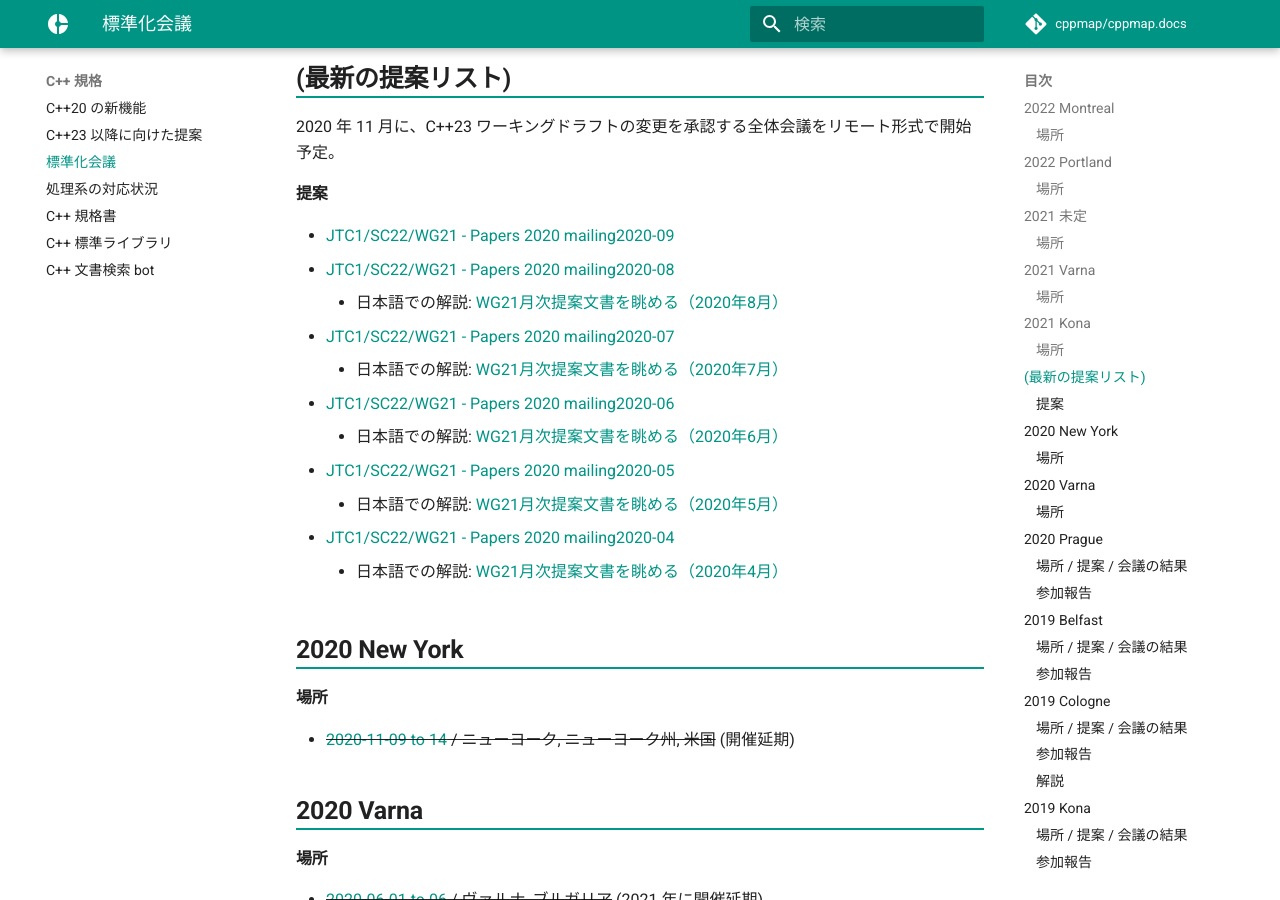
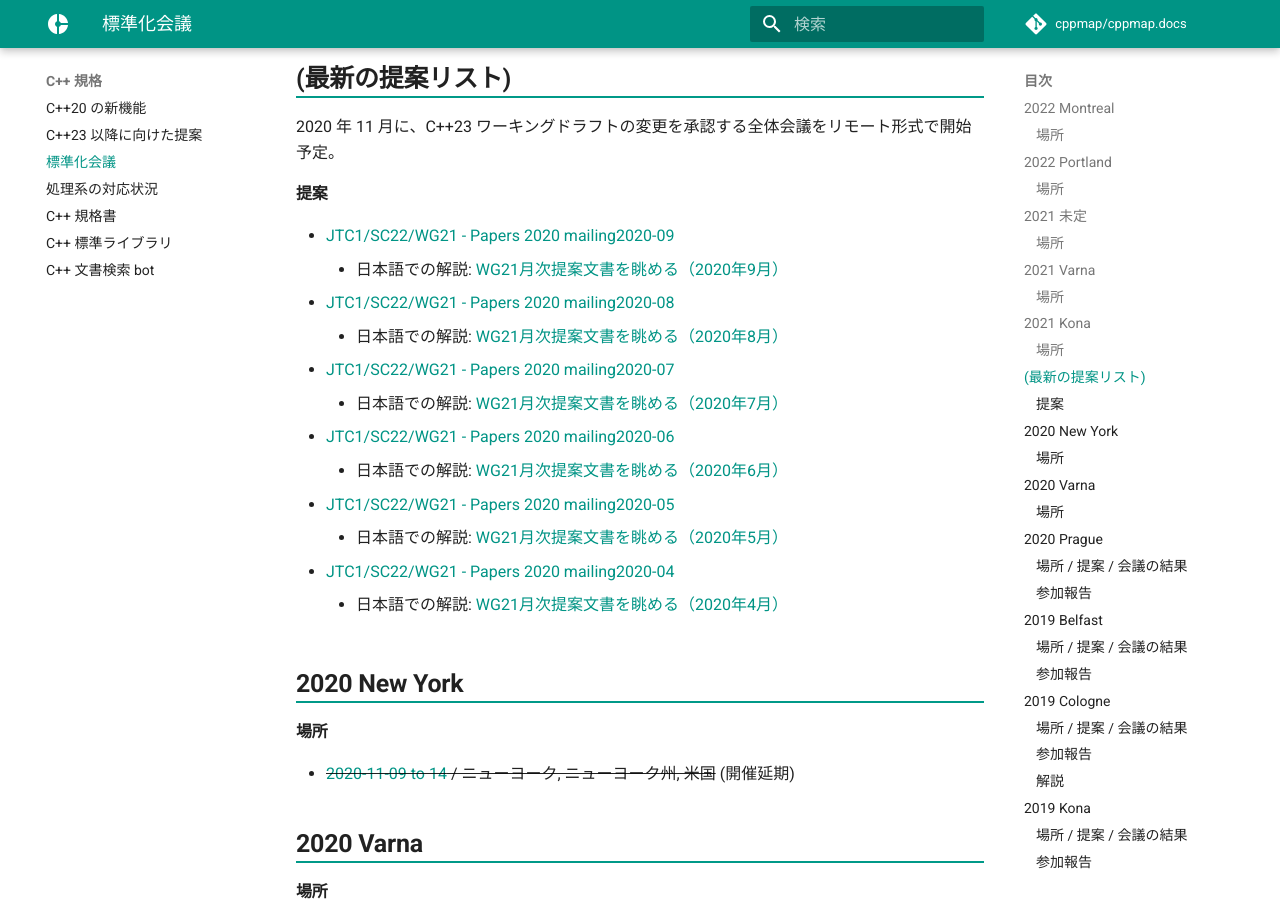
Before and after one commit to cppmap/cppmap.docs, an MkDocs documentation site: the page built from docs/standardization/meetings.md, in a window 1280 px wide and 900 px high, scrolled down 1041 px. Built offline with MkDocs 1.6.1 and Material for MkDocs 9.7.7, drawn with Linux system fonts in a browser that asks for light colours; nearby versions of some CDN libraries; comment, search, counter and statistics services are not loaded.

Commit message:
Update meetings.md

```diff
--- a/docs/standardization/meetings.md
+++ b/docs/standardization/meetings.md
@@ -30,6 +30,7 @@ C++ への提案文書を議論して承認する C++ 標準化委員会の主
 
 #### 提案
 - [JTC1/SC22/WG21 - Papers 2020 mailing2020-09](http://www.open-std.org/jtc1/sc22/wg21/docs/papers/2020/#mailing2020-09)
+    - 日本語での解説: [WG21月次提案文書を眺める（2020年9月）](https://onihusube.hatenablog.com/entry/2020/10/09/221025)
 - [JTC1/SC22/WG21 - Papers 2020 mailing2020-08](http://www.open-std.org/jtc1/sc22/wg21/docs/papers/2020/#mailing2020-08)
     - 日本語での解説: [WG21月次提案文書を眺める（2020年8月）](https://onihusube.hatenablog.com/entry/2020/09/18/222444)
 - [JTC1/SC22/WG21 - Papers 2020 mailing2020-07](http://www.open-std.org/jtc1/sc22/wg21/docs/papers/2020/#mailing2020-07)
```
